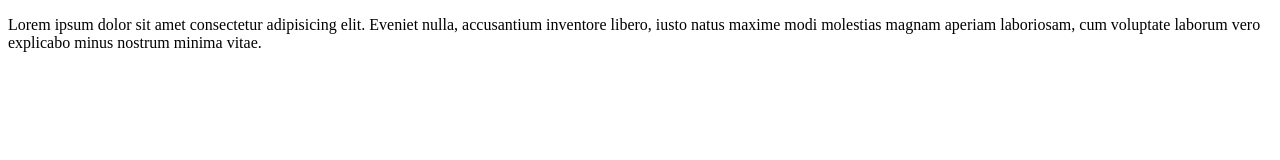
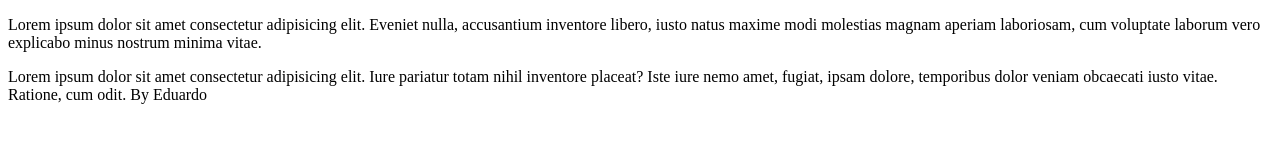
Before and after one commit to DaweUrbi/weather-app, a plain HTML site: page index.html in a window 1280 px wide. Drawn offline with Linux system fonts and the light colour scheme.

Commit message:
First commit Eduardo

```diff
--- a/index.html
+++ b/index.html
@@ -13,6 +13,11 @@
     <p> Lorem ipsum dolor sit amet consectetur adipisicing elit. Eveniet nulla, accusantium inventore libero, iusto
         natus maxime
         modi molestias magnam aperiam laboriosam, cum voluptate laborum vero explicabo minus nostrum minima vitae. </p>
+    <div>
+        Lorem ipsum dolor sit amet consectetur adipisicing elit. Iure pariatur totam nihil inventore placeat? Iste iure
+        nemo amet, fugiat, ipsam dolore, temporibus dolor veniam obcaecati iusto vitae. Ratione, cum odit.
+        By Eduardo
+    </div>
 </body>
 
 </html>
```
